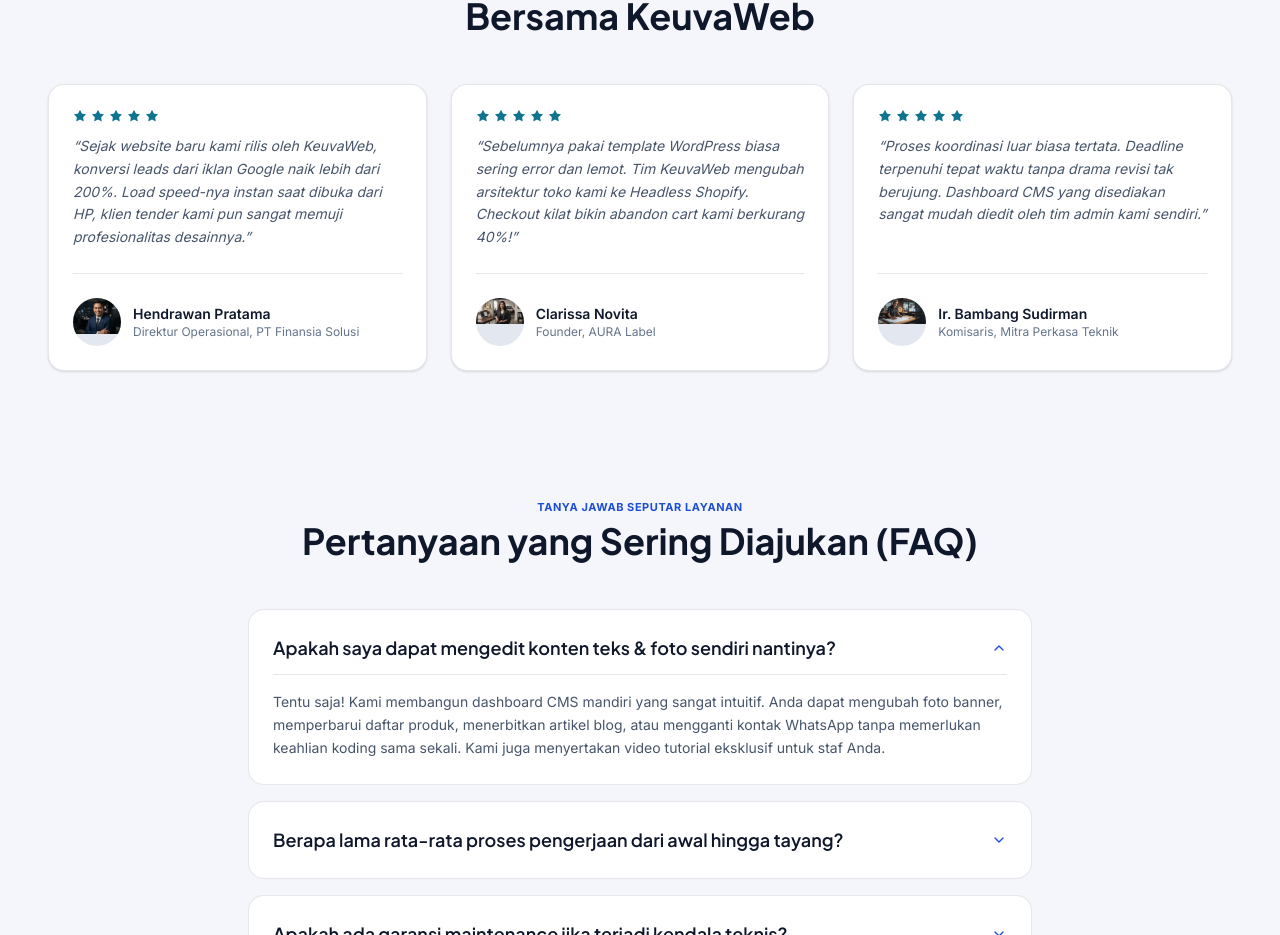
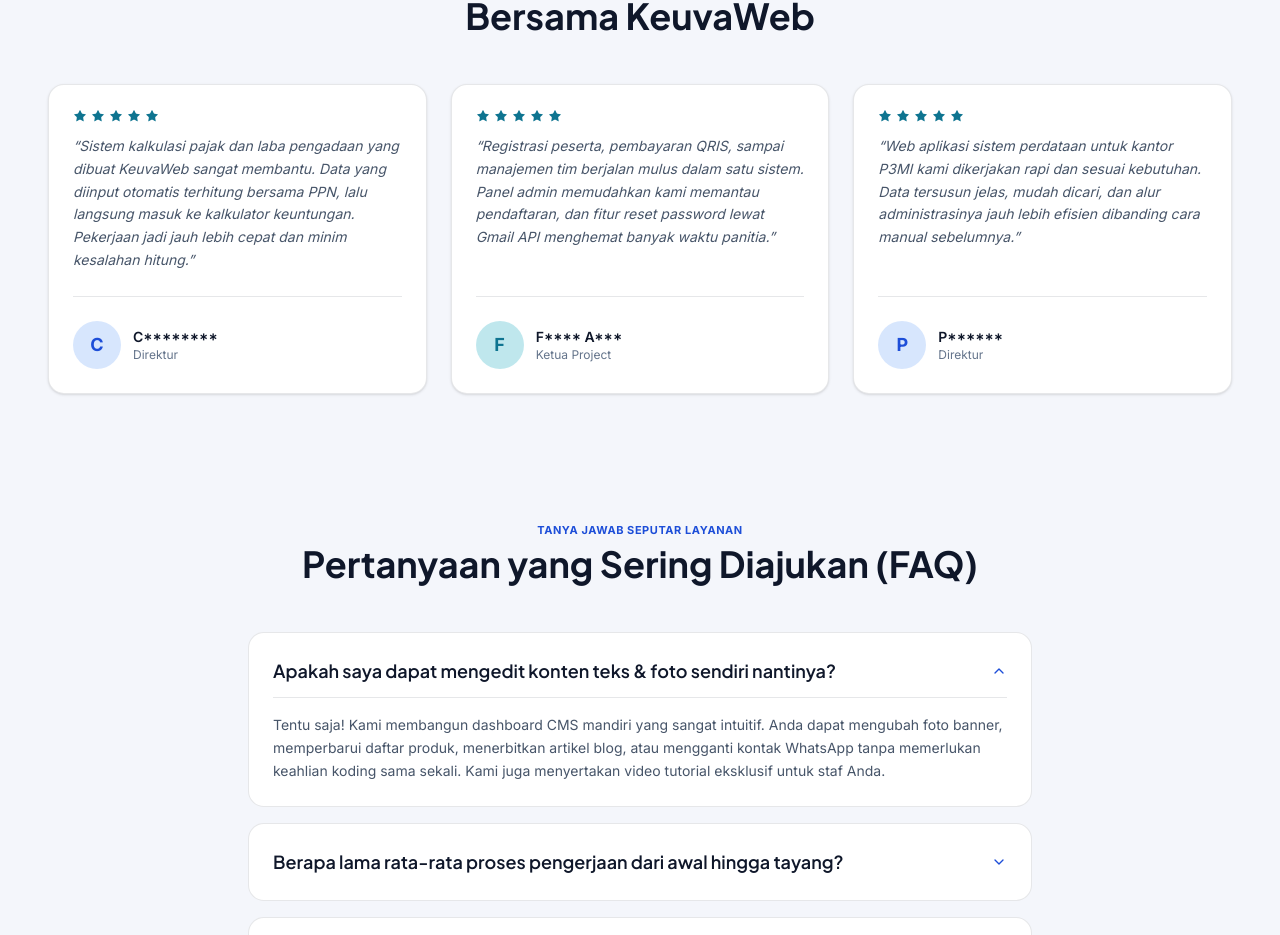
Before and after one commit to nervouz18-spec/Keuva-Website, a React (Vite) app: page / in a window 1280 px wide. Shown: the part 4805-5740 px from the top of the page. Built offline with nearby package versions, Linux system fonts and the light colour scheme; no server answers.

Commit message:
Replace testimonials with real clients and update notification

```diff
--- a/src/components/BerandaView.tsx
+++ b/src/components/BerandaView.tsx
@@ -783,22 +783,16 @@
                   ))}
                 </div>
                 <p className="text-sm text-on-surface-variant italic leading-relaxed">
-                  “Sejak website baru kami rilis oleh KeuvaWeb, konversi leads dari iklan Google naik lebih dari 200%. Load speed-nya instan saat dibuka dari HP, klien tender kami pun sangat memuji profesionalitas desainnya.”
+                  “Sistem kalkulasi pajak dan laba pengadaan yang dibuat KeuvaWeb sangat membantu. Data yang diinput otomatis terhitung bersama PPN, lalu langsung masuk ke kalkulator keuntungan. Pekerjaan jadi jauh lebih cepat dan minim kesalahan hitung.”
                 </p>
               </div>
               <div className="flex items-center gap-3 pt-6 mt-6 border-t border-line">
-                <div className="w-12 h-12 rounded-full overflow-hidden bg-surface-container-high shrink-0">
-                  <LazyImage
-                    src="/images/testi-hendrawan.webp"
-                    alt="Hendrawan Pratama"
-                    className="w-full h-full object-cover"
-                  />
+                <div className="w-12 h-12 rounded-full bg-primary-container/20 text-primary flex items-center justify-center font-bold text-lg shrink-0">
+                  C
                 </div>
                 <div className="flex flex-col">
-                  <span className="text-sm font-semibold text-on-surface">Hendrawan Pratama</span>
-                  <span className="text-xs text-outline">
-                    Direktur Operasional, PT Finansia Solusi
-                  </span>
+                  <span className="text-sm font-semibold text-on-surface">C********</span>
+                  <span className="text-xs text-outline">Direktur</span>
                 </div>
               </div>
             </div>
@@ -817,20 +811,16 @@
                   ))}
                 </div>
                 <p className="text-sm text-on-surface-variant italic leading-relaxed">
-                  “Sebelumnya pakai template WordPress biasa sering error dan lemot. Tim KeuvaWeb mengubah arsitektur toko kami ke Headless Shopify. Checkout kilat bikin abandon cart kami berkurang 40%!”
+                  “Registrasi peserta, pembayaran QRIS, sampai manajemen tim berjalan mulus dalam satu sistem. Panel admin memudahkan kami memantau pendaftaran, dan fitur reset password lewat Gmail API menghemat banyak waktu panitia.”
                 </p>
               </div>
               <div className="flex items-center gap-3 pt-6 mt-6 border-t border-line">
-                <div className="w-12 h-12 rounded-full overflow-hidden bg-surface-container-high shrink-0">
-                  <LazyImage
-                    src="/images/testi-clarissa.webp"
-                    alt="Clarissa Novita"
-                    className="w-full h-full object-cover"
-                  />
+                <div className="w-12 h-12 rounded-full bg-tertiary-container/25 text-tertiary flex items-center justify-center font-bold text-lg shrink-0">
+                  F
                 </div>
                 <div className="flex flex-col">
-                  <span className="text-sm font-semibold text-on-surface">Clarissa Novita</span>
-                  <span className="text-xs text-outline">Founder, AURA Label</span>
+                  <span className="text-sm font-semibold text-on-surface">F**** A***</span>
+                  <span className="text-xs text-outline">Ketua Project</span>
                 </div>
               </div>
             </div>
@@ -849,24 +839,16 @@
                   ))}
                 </div>
                 <p className="text-sm text-on-surface-variant italic leading-relaxed">
-                  “Proses koordinasi luar biasa tertata. Deadline terpenuhi tepat waktu tanpa drama revisi tak berujung. Dashboard CMS yang disediakan sangat mudah diedit oleh tim admin kami sendiri.”
+                  “Web aplikasi sistem perdataan untuk kantor P3MI kami dikerjakan rapi dan sesuai kebutuhan. Data tersusun jelas, mudah dicari, dan alur administrasinya jauh lebih efisien dibanding cara manual sebelumnya.”
                 </p>
               </div>
               <div className="flex items-center gap-3 pt-6 mt-6 border-t border-line">
-                <div className="w-12 h-12 rounded-full overflow-hidden bg-surface-container-high shrink-0">
-                  <LazyImage
-                    src="/images/testi-bambang.webp"
-                    alt="Ir. Bambang Sudirman"
-                    className="w-full h-full object-cover"
-                  />
+                <div className="w-12 h-12 rounded-full bg-primary-container/20 text-primary flex items-center justify-center font-bold text-lg shrink-0">
+                  P
                 </div>
                 <div className="flex flex-col">
-                  <span className="text-sm font-semibold text-on-surface">
-                    Ir. Bambang Sudirman
-                  </span>
-                  <span className="text-xs text-outline">
-                    Komisaris, Mitra Perkasa Teknik
-                  </span>
+                  <span className="text-sm font-semibold text-on-surface">P******</span>
+                  <span className="text-xs text-outline">Direktur</span>
                 </div>
               </div>
             </div>
--- a/src/components/NotificationCenter.tsx
+++ b/src/components/NotificationCenter.tsx
@@ -25,7 +25,7 @@
   },
   {
     title: '🎉 Milestone Proyek Rilis',
-    message: 'Modul checkout 1-klik PT Mitra Perkasa Teknik berhasil diverifikasi dalam staging.',
+    message: 'Sistem registrasi Hackathon X Undana dengan pembayaran QRIS berhasil diverifikasi dalam staging.',
     type: 'launch',
   },
   {
```
